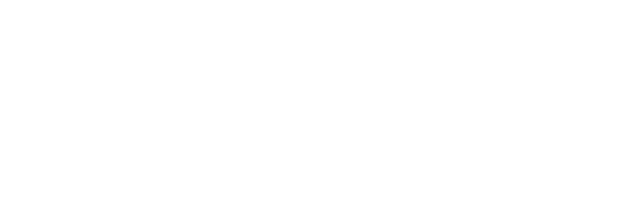
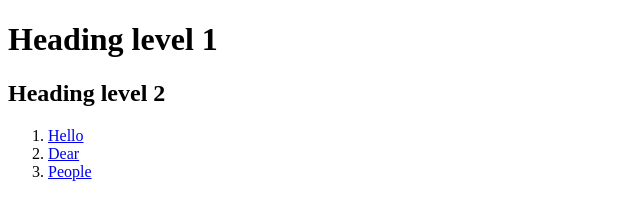
Before and after one commit to nkolesnikovnsu/task-html, a website: page src/index.html in a window 1280 px wide. Shown: the whole page, without its empty margins (0-640 px from the left). Drawn offline with Linux system fonts and the light colour scheme.

Commit message:
Задание по HTML

```diff
--- a/src/index.html
+++ b/src/index.html
@@ -3,5 +3,13 @@
     <head>
         <title>HTML</title>
     </head>
-    <body></body>
+    <body>
+        <h1>Heading level 1</h1>
+        <h2>Heading level 2</h2>
+        <ol>
+            <li><a href="https://github.com/nkolesnikovnsu/task-html/tree/main">Hello</a></li>
+            <li><a href="https://github.com/nkolesnikovnsu/task-html/tree/main">Dear</a></li>
+            <li><a href="https://github.com/nkolesnikovnsu/task-html/tree/main">People</a></li>
+        </ol>
+    </body>
 </html>
```
